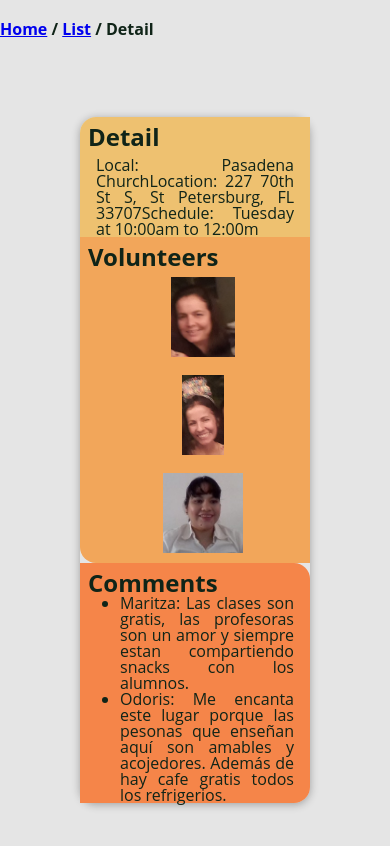
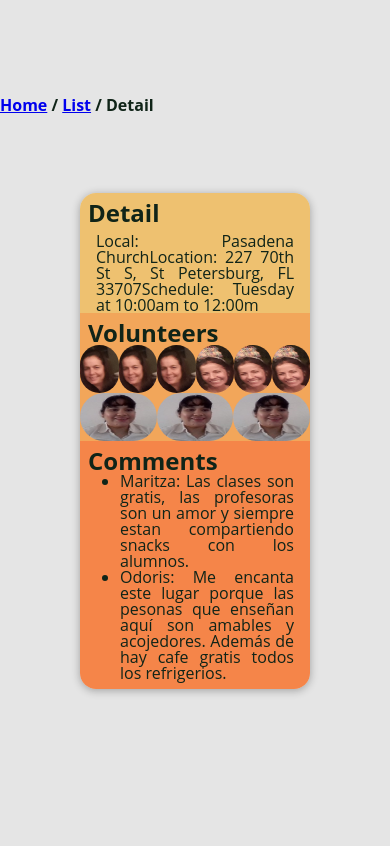
Before and after one commit to Elro1118/capstone, a React (Create React App) app: page /List/Detail/1 in a window 390 px wide. Shown: the top 846 px of the page. Built offline with nearby package versions, Linux system fonts and the light colour scheme.

Commit message:
improvingDetail

```diff
--- a/src/components/LocalDetail.js
+++ b/src/components/LocalDetail.js
@@ -27,9 +27,15 @@ class LocalDetail extends Component {
             <div className="volunteer-list">
               <h2>Volunteers</h2>
               <div className="frame-picture">
-                <img className="fill" src={imageMarlene} alt="Marlene" />
-                <img className="fill" src={imageTeresa} alt="Teresa" />
-                <img className="fill" src={imageSilvana} alt="Silvana" />
+                <img src={imageMarlene} alt="Marlene" />
+                <img src={imageMarlene} alt="Marlene" />
+                <img src={imageMarlene} alt="Marlene" />
+                <img src={imageTeresa} alt="Teresa" />
+                <img src={imageTeresa} alt="Teresa" />
+                <img src={imageTeresa} alt="Teresa" />
+                <img src={imageSilvana} alt="Silvana" />
+                <img src={imageSilvana} alt="Silvana" />
+                <img src={imageSilvana} alt="Silvana" />
               </div>
             </div>
           </div>
--- a/src/index.css
+++ b/src/index.css
@@ -249,12 +249,18 @@ body {
   padding-top: 0.5rem;
   margin: 0;
 }
+.frame-picture {
+  display: flex;
+  flex-flow: row wrap;
+  justify-content: space-evenly;
+}
 
-.volunteer-list img {
+.frame-picture img {
+  flex: 1rem;
   width: 5rem;
-  object-fit: scale-down;
+  height: 5rem;
+  object-fit: fill;
   border-radius: 5rem;
-  padding: 0.5rem;
 }
 
 .detail-section {
@@ -348,9 +354,24 @@ nav li {
   }
   /* Home components ends */
   /* Detail components begins */
-  /* .frame-picture {
-    display: flex;
-    flex-: column;
-  } */
+  .detail-section {
+    border-top-right-radius: 1rem;
+  }
+  .volunteer-list {
+    border-bottom-left-radius: 0;
+  }
+  .frame-picture img {
+    width: 3rem;
+    height: 3rem;
+    object-fit: fill;
+    border-radius: 3rem;
+  }
+  .comment-list {
+    border-top-right-radius: 0;
+    border-bottom-left-radius: 1rem;
+  }
+  .comment-list ul {
+    padding-bottom: 0.5rem;
+  }
   /* Detail components ends */
 }
```
